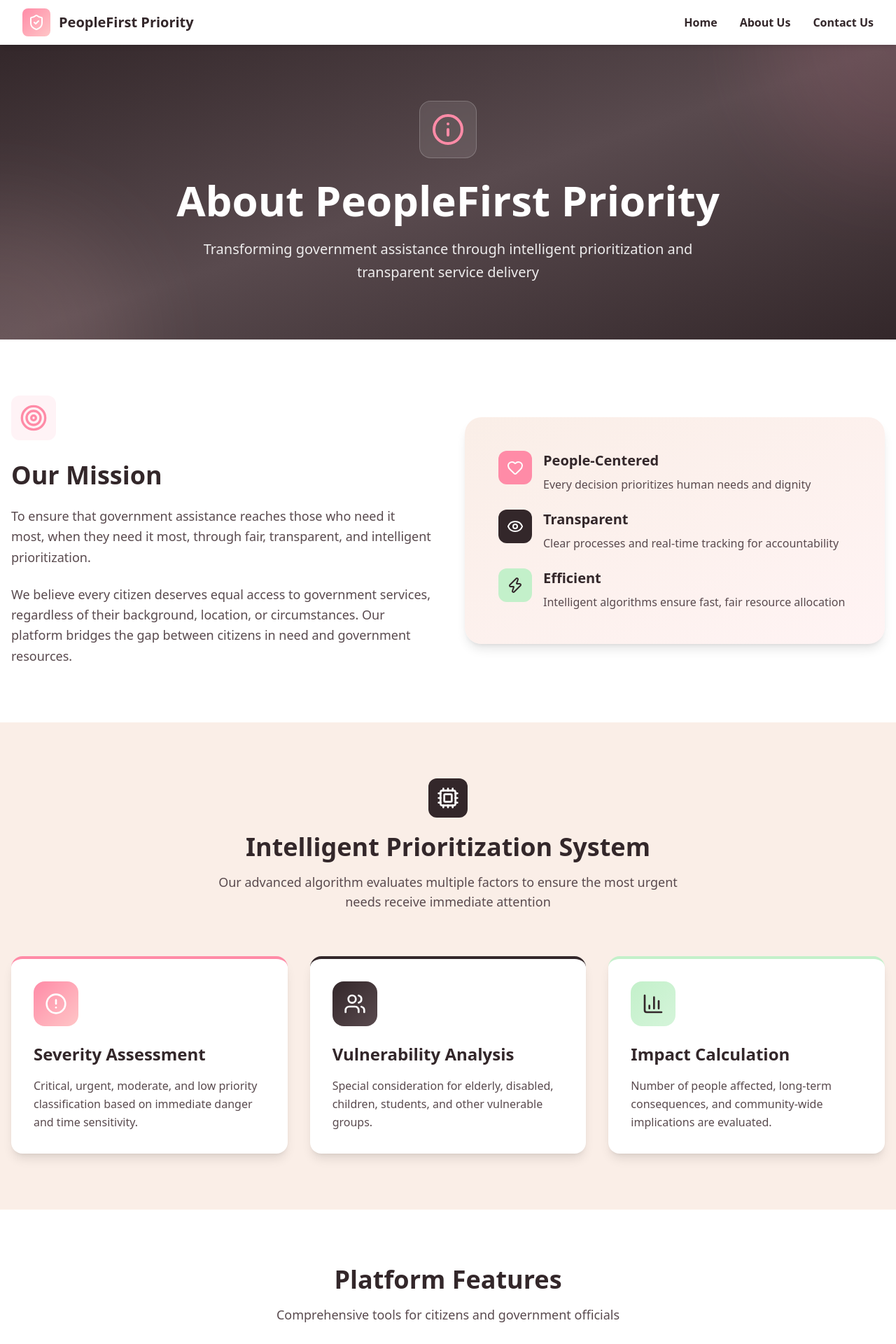
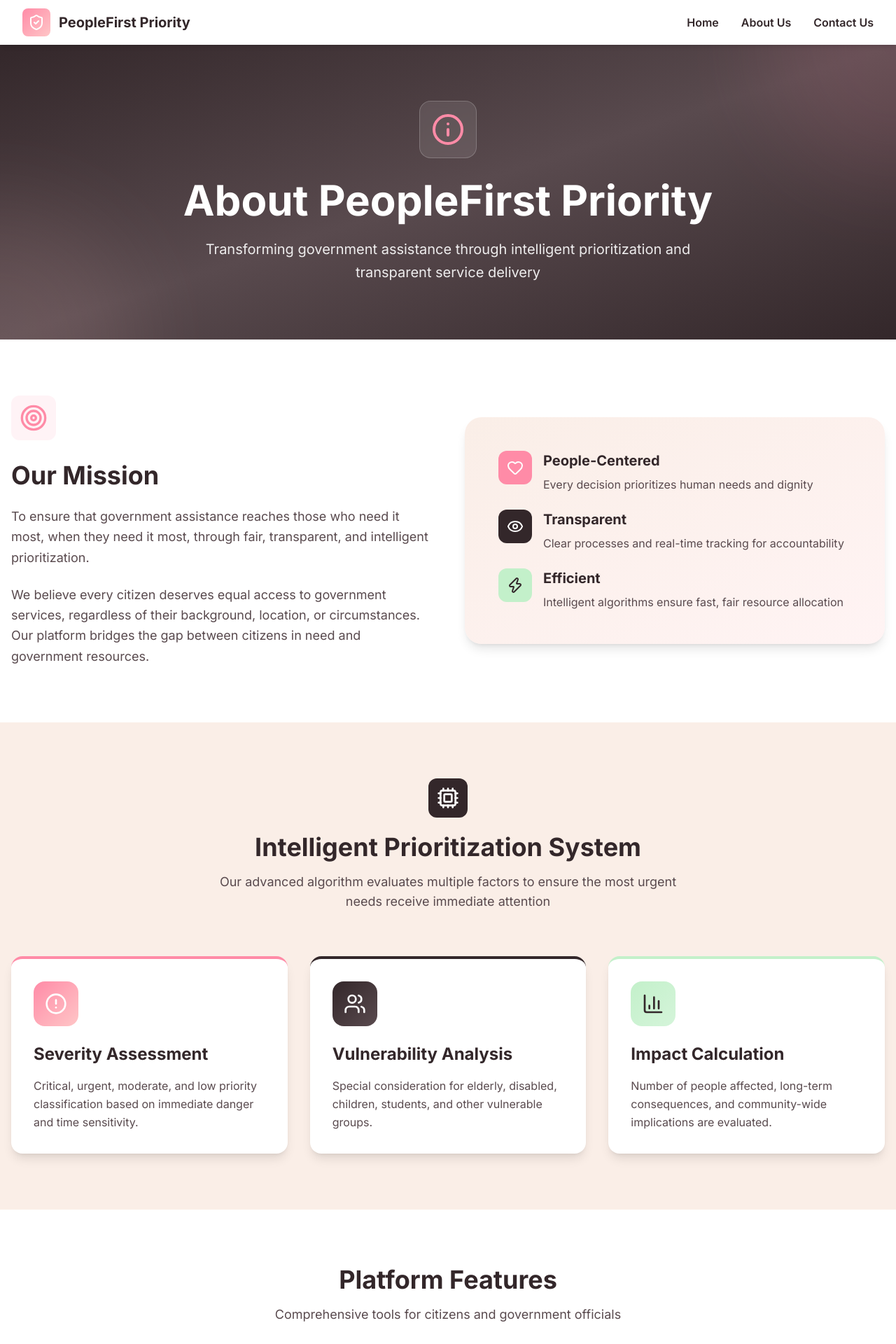
Before and after one commit to itsnotlee12/Need-baseGovernmentResponseSystem, a Flask app: page /about in a window 1280 px wide. Shown: the top 1920 px of the page at 70% size. Run offline with Flask 3, Linux system fonts and the light colour scheme; some libraries are stand-ins or nearby versions.

Commit message:
Integrate Google Fonts and update font family
Added Google Fonts for improved typography and ensured all text uses the 'Inter' font family.

```diff
--- a/Need-Based Government Response System/need-baseGovernmentResponseSystem/templates/base.html
+++ b/Need-Based Government Response System/need-baseGovernmentResponseSystem/templates/base.html
@@ -4,6 +4,7 @@
     <meta charset="UTF-8">
     <meta name="viewport" content="width=device-width, initial-scale=1.0">
     <title>{% block title %}PeopleFirst Priority - Government Response System{% endblock %}</title>
+    <link href="https://fonts.googleapis.com/css2?family=Inter:wght@300;400;500;600;700;800;900&display=swap" rel="stylesheet">
 
     <!-- Tailwind CSS CDN -->
     <script src="https://cdn.tailwindcss.com"></script>
@@ -15,7 +16,9 @@
         html {
             scroll-behavior: smooth;
         }
-
+        * {
+            font-family: 'Inter', sans-serif !important;
+        }
         h1 { font-size: 2.25rem; font-weight: bold; }
         h2 { font-size: 1.875rem; font-weight: bold; }
         h3 { font-size: 1.5rem; font-weight: 600; }
```
